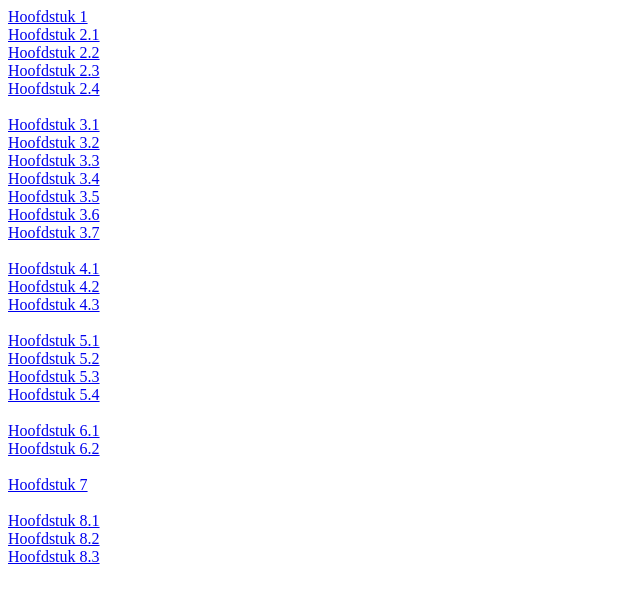
After one commit to DylanEckhart/PHP, a PHP site: page / in a window 1280 px wide. The commit adds this page. Shown: the top 603 px of the page, without its empty margins (0-640 px from the left). Run offline with PHP 8.4, Linux system fonts and the light colour scheme.

```diff
--- a/Hoofdstuk 6/Opdracht 1/index.php
+++ b/Hoofdstuk 6/Opdracht 1/index.php
@@ -1,12 +1,12 @@
 <?php
 
 // Variabelen
-$user = "root";
-$pass = "root";
+$user = "269218";
+$pass = "Dylan2004!";
 
 // Ophalen uit database PHP
 try {
-    $dbh = new PDO ('mysql:host=localhost;dbname=PHP;port=8889', $user, $pass);
+    $dbh = new PDO ('mysql:host=localhost;dbname=269218;port=8889', $user = '269218', $pass = 'Dylan2004!');
     foreach ($dbh -> query('SELECT * FROM cursist') as $row) {
         print_r($row);
     }
--- a/Hoofdstuk 8/Opdracht 3/index.php
+++ b/Hoofdstuk 8/Opdracht 3/index.php
@@ -23,7 +23,7 @@ $autoOverzicht->voegAutoToe(new autoFilter('Dik', 'Lamborghini', 'Urus', 278844,
 </head>
 <body>
 <div id="wrapper">
-    <img class="header" src="img/wheelyHeader.jpg" alt="header-img">
+    <img class="header" src="IMG/wheelyHeader.jpg" alt="header-img">
     <form action="index.php" method="get">
         <label>
             Banddikte: <br>
--- /dev/null
+++ b/index.html
@@ -0,0 +1,42 @@
+<!DOCTYPE html>
+<html lang="en">
+<head>
+    <meta charset="UTF-8">
+    <title>PHP</title>
+</head>
+<body>
+  <!--Hoofdstuk 1-->
+  <a href="Hoofdstuk%201">Hoofdstuk 1</a></br>
+  <!--Hoofdstuk 2-->
+  <a href="Hoofdstuk%202/2.1.php">Hoofdstuk 2.1</a></br>
+  <a href="Hoofdstuk%202/2.2.php">Hoofdstuk 2.2</a></br>
+  <a href="Hoofdstuk%202/2.3.php">Hoofdstuk 2.3</a></br>
+  <a href="Hoofdstuk%202/2.4.php">Hoofdstuk 2.4</a></br></br>
+  <!--Hoofdstuk 3-->
+  <a href="Hoofdstuk%203/3.1.php">Hoofdstuk 3.1</a></br>
+  <a href="Hoofdstuk%203/3.2.php">Hoofdstuk 3.2</a></br>
+  <a href="Hoofdstuk%203/3.3.php">Hoofdstuk 3.3</a></br>
+  <a href="Hoofdstuk%203/3.4.php">Hoofdstuk 3.4</a></br>
+  <a href="Hoofdstuk%203/3.5.php">Hoofdstuk 3.5</a></br>
+  <a href="Hoofdstuk%203/3.6.php">Hoofdstuk 3.6</a></br>
+  <a href="Hoofdstuk%203/3.7.php">Hoofdstuk 3.7</a></br></br>
+  <!--Hoofdstuk 4-->
+  <a href="Hoofdstuk%204/4.1.php">Hoofdstuk 4.1</a></br>
+  <a href="Hoofdstuk%204/4.2.php">Hoofdstuk 4.2</a></br>
+  <a href="Hoofdstuk%204/4.3.php">Hoofdstuk 4.3</a></br></br>
+  <!--Hoofdstuk 5-->
+  <a href="Hoofdstuk%205/Opdracht%201/formulier.html">Hoofdstuk 5.1</a></br>
+  <a href="Hoofdstuk%205/Opdracht%202/formulier.html">Hoofdstuk 5.2</a></br>
+  <a href="Hoofdstuk%205/Opdracht%203/formulier.html">Hoofdstuk 5.3</a></br>
+  <a href="Hoofdstuk%205/Opdracht%204/index.php">Hoofdstuk 5.4</a></br></br>
+  <!--Hoofdstuk 6-->
+  <a href="Hoofdstuk%206/Opdracht%201/index.php">Hoofdstuk 6.1</a></br>
+  <a href="Hoofdstuk%206/Opdracht%202">Hoofdstuk 6.2</a></br></br>
+  <!--Hoofdstuk 7-->
+  <a href="Hoofdstuk%207">Hoofdstuk 7</a></br></br>
+  <!--Hoofdstuk 8-->
+  <a href="Hoofdstuk%208/Opdracht%201">Hoofdstuk 8.1</a></br>
+  <a href="Hoofdstuk%208/Opdracht%202">Hoofdstuk 8.2</a></br>
+  <a href="Hoofdstuk%208/Opdracht%203/index.php">Hoofdstuk 8.3</a></br>
+</body>
+</html>
```
Also changed, not shown: Hoofdstuk 3/3.6.php (+7 -2 lines).
